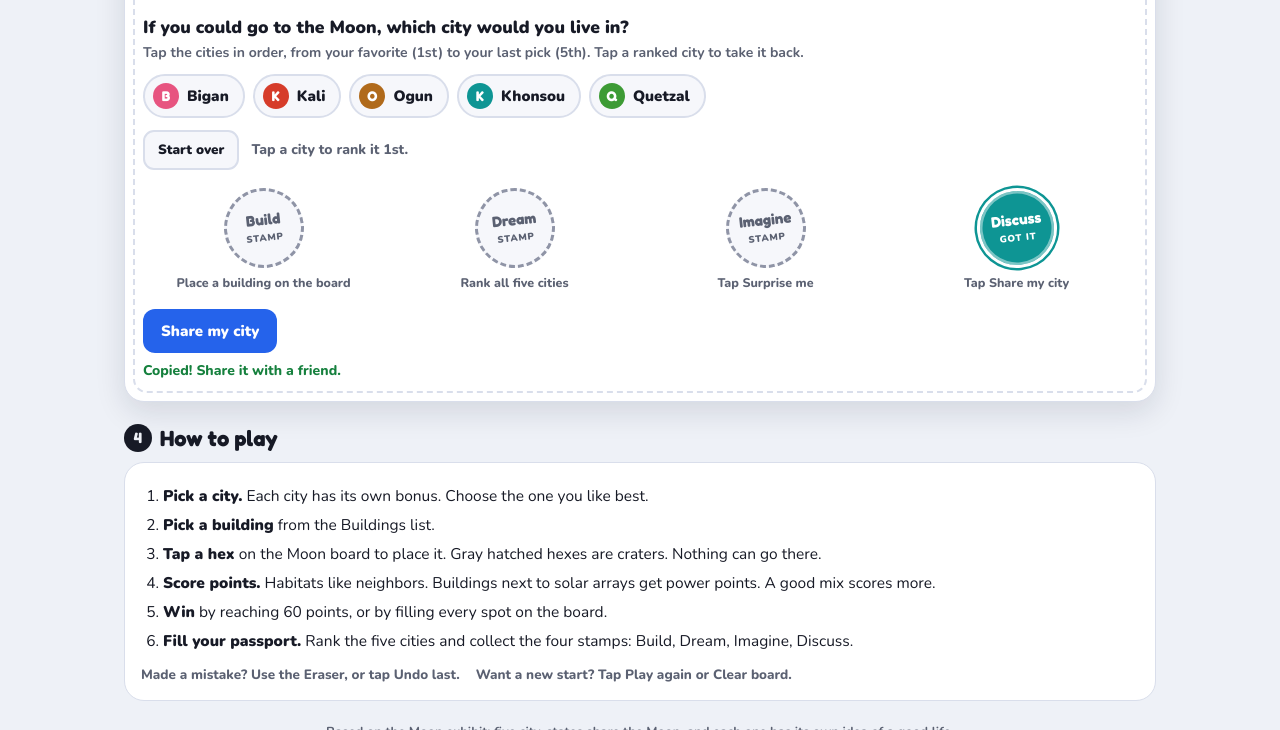
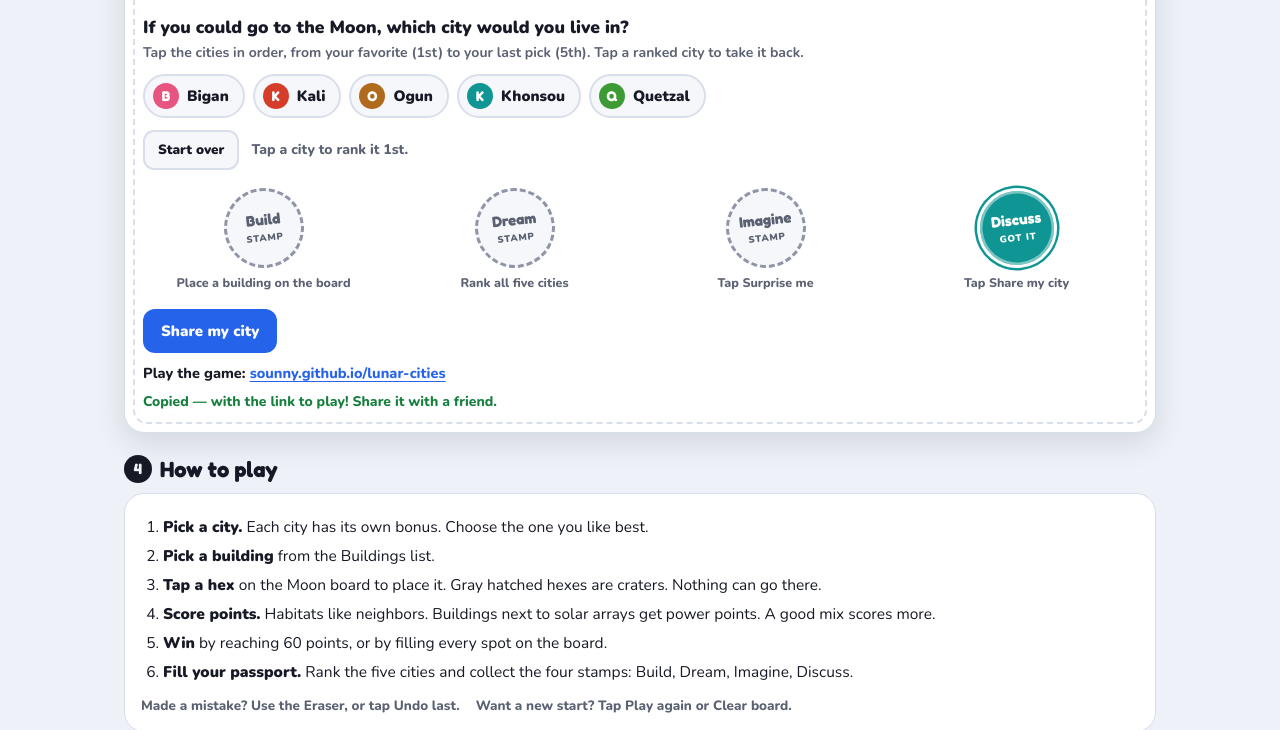
Before and after one commit to sounny/lunar-cities, a plain HTML site: page index.html in a window 1280 px wide. Both pictures are taken after a click on the button "Share my city". Shown: the part 1681-2411 px from the top of the page. Drawn offline with nearby package versions, Linux system fonts and the light colour scheme.

Commit message:
Add visible gameplay link under Share my city

```diff
--- a/index.html
+++ b/index.html
@@ -132,6 +132,9 @@
   .stamp.earned .ring{border:3px solid var(--panel);color:#fff;box-shadow:0 0 0 2.5px var(--sc), inset 0 0 0 2.5px rgba(255,255,255,.45)}
   .stamp small{display:block;margin-top:7px;font-size:12.5px;font-weight:800;color:var(--muted);line-height:1.3}
   .share-btn{margin-top:18px;background:var(--accent);color:#fff;border:0;border-radius:12px;padding:11px 18px;font-weight:900;font-size:15px}
+  .share-link-wrap{margin:10px 0 0;font-size:14.5px;font-weight:800;line-height:1.45}
+  .share-link{color:var(--accent);text-decoration:underline;text-underline-offset:3px;overflow-wrap:break-word}
+  .share-link:hover{text-decoration-thickness:2px}
   .share-msg{font-size:14px;font-weight:800;color:var(--good);margin:8px 0 0;min-height:20px;overflow-wrap:break-word}
   .finish{display:none;background:#14532d;color:#fff;border-radius:16px;padding:18px 16px;margin-top:16px;text-align:center}
   .finish.show{display:block}
@@ -252,6 +255,7 @@
     <div class="stamps" id="stamps" aria-label="Passport stamps"></div>
 
     <button type="button" class="share-btn" id="shareBtn">Share my city</button>
+    <p class="share-link-wrap">Play the game: <a class="share-link" href="https://sounny.github.io/lunar-cities/" target="_blank" rel="noopener noreferrer">sounny.github.io/lunar-cities</a></p>
     <p class="share-msg" id="shareMsg" role="status"></p>
 
     <div class="finish" id="finishBox">
@@ -749,15 +753,16 @@
     }catch(e){ return false; }
   }
 
+  var GAME_URL = "https://sounny.github.io/lunar-cities/";
   document.getElementById("shareBtn").addEventListener("click", function(){
     var s=computeScore();
     var cityName = ranking.length ? cityById(ranking[0]).name : (state.city ? state.city.name : null);
     var text = cityName
-      ? "My Moon city is "+cityName+" and I scored "+s.total+" points in Lunar Cities. Play it here: https://sounny.github.io/lunar-cities/ See you on the Moon?"
-      : "I scored "+s.total+" points in Lunar Cities. Play it here: https://sounny.github.io/lunar-cities/ See you on the Moon?";
+      ? "My Moon city is "+cityName+" and I scored "+s.total+" points in Lunar Cities. Play it here: "+GAME_URL+" See you on the Moon?"
+      : "I scored "+s.total+" points in Lunar Cities. Play it here: "+GAME_URL+" See you on the Moon?";
     var msg=document.getElementById("shareMsg");
     function done(){
-      msg.textContent="Copied! Share it with a friend.";
+      msg.textContent="Copied — with the link to play! Share it with a friend.";
       earnStamp("discuss");
     }
     function failed(){ msg.textContent="Copy this and share it: "+text; }
```
